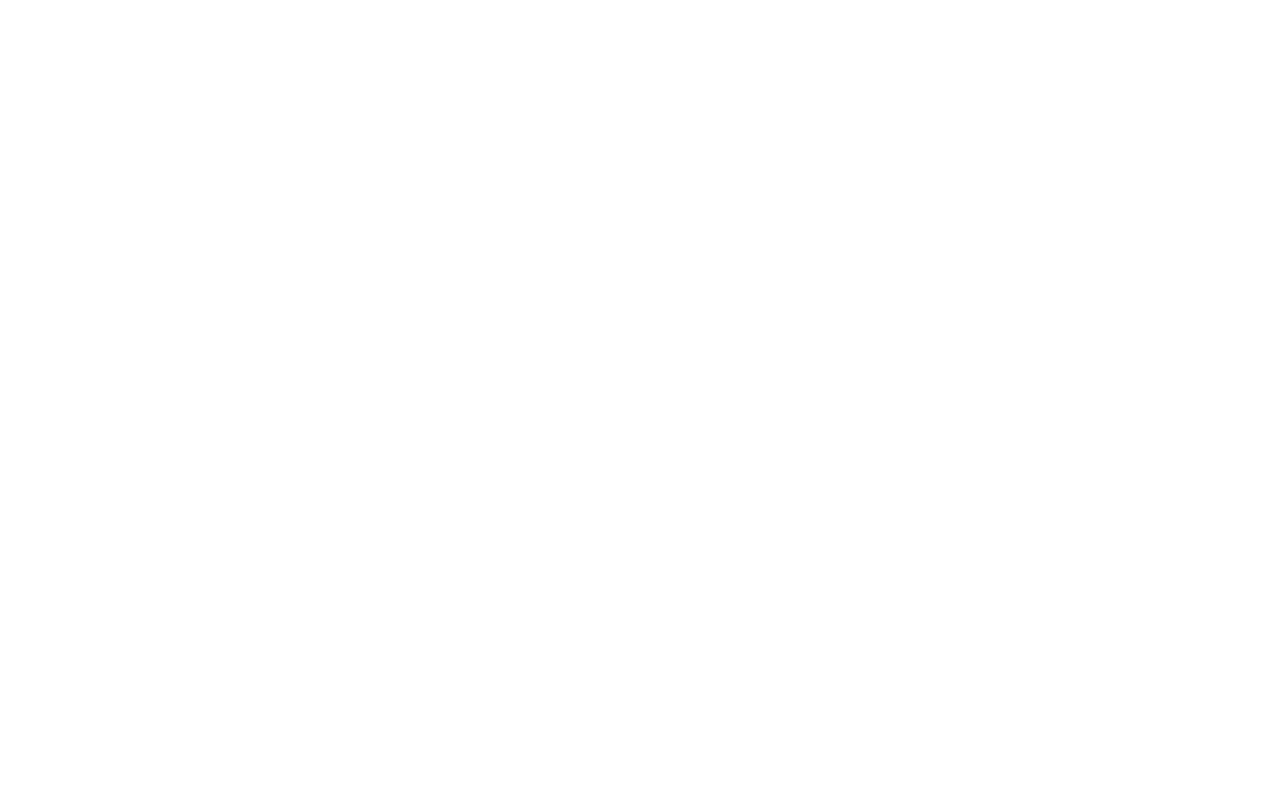
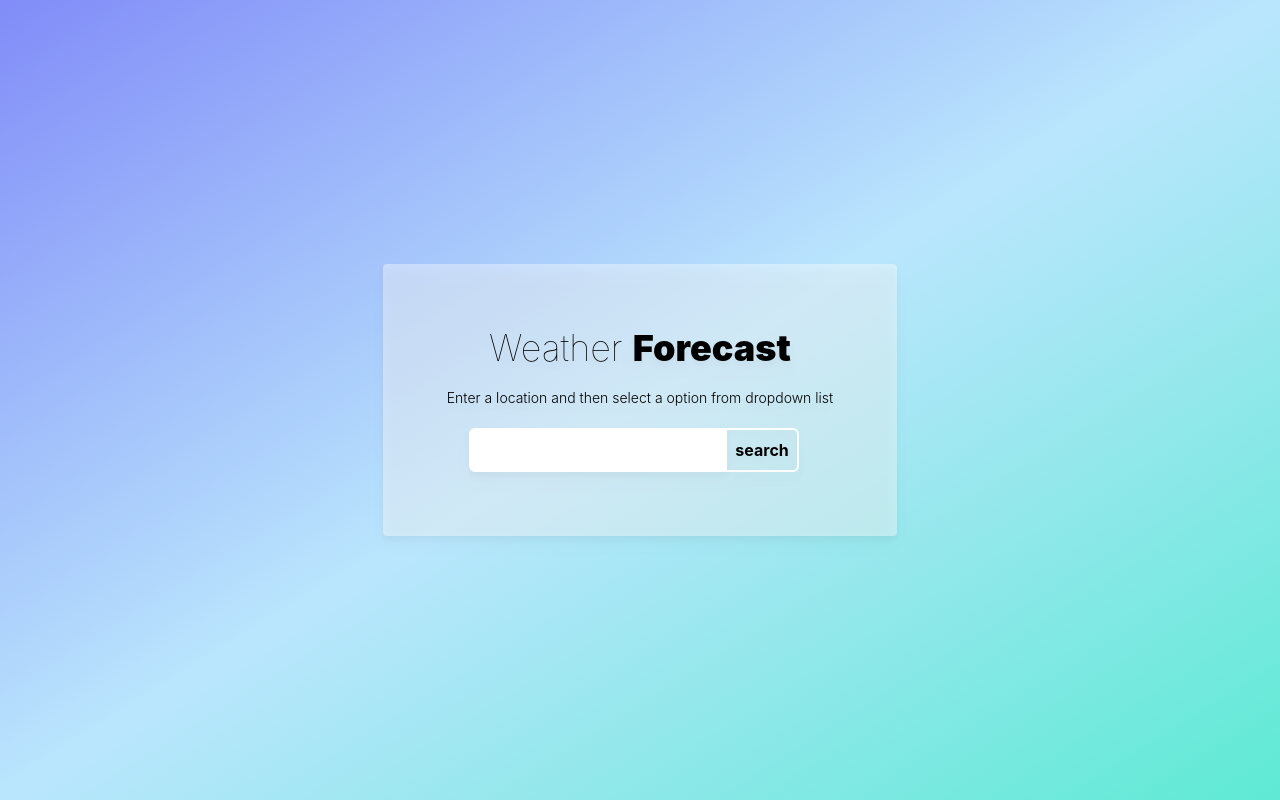
Before and after one commit to paulafffl/weather_forecast, a React (Create React App) app: page / in a window 1280 px wide. Built offline with nearby package versions, Linux system fonts and the light colour scheme.

Commit message:
search component

```diff
--- a/src/App.tsx
+++ b/src/App.tsx
@@ -1,5 +1,13 @@
-function App() {
-  return <div className="App"></div>
+import Search from './components/Search'
+
+const App = () => {
+  return (
+    <main className="flex justify-center items-center bg-gradient-to-br from-indigo-400 via-sky-200 to-teal-300 h-[100vh] w-full">
+      <section className="bg-white bg-opacity-40 w-auto p-16 h-auto flex flex-col items-center justify-center text-center rounded drop-shadow-lg">
+        <Search />
+      </section>
+    </main>
+  )
 }
 
 export default App
--- /dev/null
+++ b/src/components/Search.tsx
@@ -0,0 +1,37 @@
+import { useState } from 'react'
+
+const Search = () => {
+  const [locationInput, setLocationInput] = useState('')
+  return (
+    <>
+      <h1 className="font-thin text-4xl mb-5">
+        Weather <span className="font-black">Forecast</span>
+      </h1>
+
+      <p className="text-sm font-light mb-5">
+        Enter a location and then select a option from dropdown list
+      </p>
+
+      <div className="flex">
+        <label htmlFor="location" className={'screen-readers-only'}>
+          Location
+        </label>
+        <input
+          type="text"
+          value={locationInput}
+          className="border-2 border-white rounded-l-md p-2 w-3/4"
+          onChange={(e) => setLocationInput(e.target.value)}
+          name="location"
+        />
+        <button
+          className="font-bold rounded-r-md border-2 border-white p-2 hover:bg-teal-200"
+          onClick={() => alert('search')}
+        >
+          search
+        </button>
+      </div>
+    </>
+  )
+}
+
+export default Search
--- a/src/index.css
+++ b/src/index.css
@@ -11,3 +11,14 @@
   -webkit-font-smoothing: antialiased;
   -moz-osx-font-smoothing: grayscale;
 }
+
+.screen-readers-only {
+  position: absolute;
+  width: 1px;
+  height: 1px;
+  margin: -1px;
+  padding: 0;
+  overflow: hidden;
+  clip: rect(0, 0, 0, 0);
+  border: 0;
+}
```
